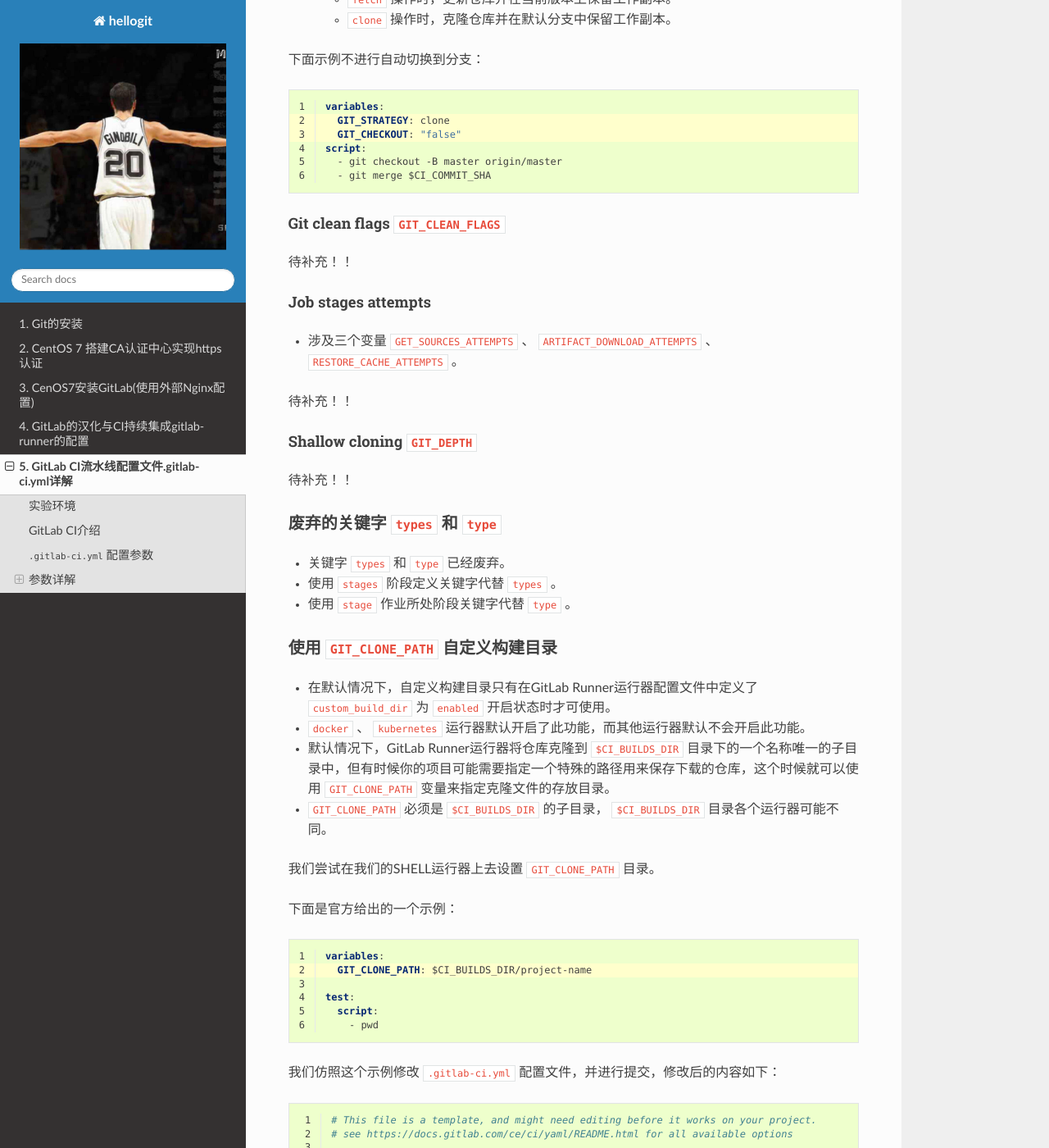
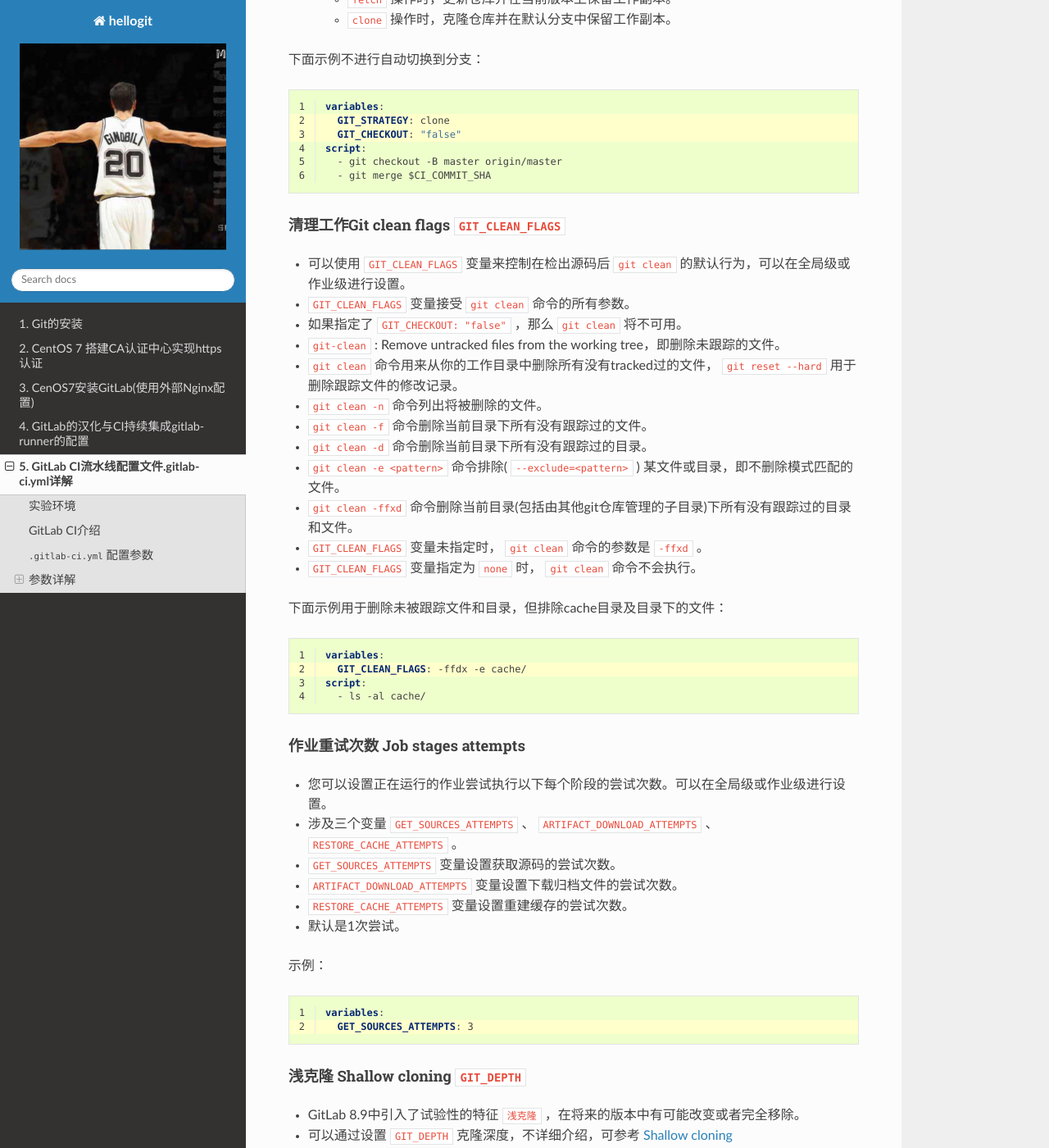
Before and after one commit to meizhaohui/hellogit, a Sphinx documentation site: the page built from source/gitlab_ci_.gitlab-ci.yml_detail.rst, in a window 1280 px wide and 1400 px high, scrolled down 70400 px. Shown: the whole window at 82% size. Built offline with Sphinx 7.4.7 and the Read the Docs theme 2.0.0, drawn with Linux system fonts in a browser that asks for light colours; some of the changed text lies outside the part shown.

Commit message:
update gitlab pipeline git clean

```diff
--- a/source/gitlab_ci_.gitlab-ci.yml_detail.rst
+++ b/source/gitlab_ci_.gitlab-ci.yml_detail.rst
@@ -2742,22 +2742,61 @@ export的导出示例::
       - git merge $CI_COMMIT_SHA
 
 
-Git clean flags ``GIT_CLEAN_FLAGS``
+清理工作Git clean flags ``GIT_CLEAN_FLAGS``
 @@@@@@@@@@@@@@@@@@@@@@@@@@@@@@@@@@@@@@@@@@@@@@@@@
 
-待补充！！
-
-Job stages attempts
+- 可以使用 ``GIT_CLEAN_FLAGS`` 变量来控制在检出源码后 ``git clean`` 的默认行为，可以在全局级或作业级进行设置。
+- ``GIT_CLEAN_FLAGS`` 变量接受  ``git clean`` 命令的所有参数。
+- 如果指定了 ``GIT_CHECKOUT: "false"`` ，那么 ``git clean`` 将不可用。
+- ``git-clean`` : Remove untracked files from the working tree，即删除未跟踪的文件。
+- ``git clean`` 命令用来从你的工作目录中删除所有没有tracked过的文件， ``git reset --hard`` 用于删除跟踪文件的修改记录。
+- ``git clean -n`` 命令列出将被删除的文件。
+- ``git clean -f`` 命令删除当前目录下所有没有跟踪过的文件。
+- ``git clean -d`` 命令删除当前目录下所有没有跟踪过的目录。
+- ``git clean -e <pattern>`` 命令排除( ``--exclude=<pattern>`` ) 某文件或目录，即不删除模式匹配的文件。
+- ``git clean -ffxd`` 命令删除当前目录(包括由其他git仓库管理的子目录)下所有没有跟踪过的目录和文件。
+- ``GIT_CLEAN_FLAGS`` 变量未指定时， ``git clean`` 命令的参数是 ``-ffxd`` 。
+- ``GIT_CLEAN_FLAGS`` 变量指定为 ``none`` 时， ``git clean`` 命令不会执行。
+
+下面示例用于删除未被跟踪文件和目录，但排除cache目录及目录下的文件：
+
+.. code-block:: yaml
+    :linenos:
+    :emphasize-lines: 2
+
+    variables:
+      GIT_CLEAN_FLAGS: -ffdx -e cache/
+    script:
+      - ls -al cache/
+
+
+作业重试次数 Job stages attempts
 @@@@@@@@@@@@@@@@@@@@@@@@@@@@@@@@@@@@@@@@@@@@@@@@@
 
+- 您可以设置正在运行的作业尝试执行以下每个阶段的尝试次数。可以在全局级或作业级进行设置。
 - 涉及三个变量 ``GET_SOURCES_ATTEMPTS`` 、 ``ARTIFACT_DOWNLOAD_ATTEMPTS`` 、 ``RESTORE_CACHE_ATTEMPTS`` 。
-
-待补充！！
-
-Shallow cloning ``GIT_DEPTH``
+- ``GET_SOURCES_ATTEMPTS`` 变量设置获取源码的尝试次数。
+- ``ARTIFACT_DOWNLOAD_ATTEMPTS`` 变量设置下载归档文件的尝试次数。
+- ``RESTORE_CACHE_ATTEMPTS`` 变量设置重建缓存的尝试次数。
+- 默认是1次尝试。
+
+示例：
+
+.. code-block:: yaml
+    :linenos:
+    :emphasize-lines: 2
+
+    variables:
+      GET_SOURCES_ATTEMPTS: 3
+
+
+
+
+浅克隆 Shallow cloning ``GIT_DEPTH``
 @@@@@@@@@@@@@@@@@@@@@@@@@@@@@@@@@@@@@@@@@@@@@@@@@
 
-待补充！！
+- GitLab 8.9中引入了试验性的特征 ``浅克隆`` ，在将来的版本中有可能改变或者完全移除。
+- 可以通过设置  ``GIT_DEPTH`` 克隆深度，不详细介绍，可参考 `Shallow cloning <https://docs.gitlab.com/ce/ci/yaml/README.html#shallow-cloning>`_
 
 
 废弃的关键字 ``types`` 和 ``type``
@@ -3193,9 +3232,7 @@ Triggers触发器
 .. image:: ./_static/images/gitlab_bluelog_git_commit_with_git_push_ci_skip_option_trigger_skipped_pipeline.png
 
 
-
-
-
+``.gitlab-ci.yml`` 配置文件各个关键字的使用就介绍到这里。
 
 
 参考：
@@ -3226,3 +3263,4 @@ Triggers触发器
 - `The [runners.custom_build_dir] section <https://docs.gitlab.com/runner/configuration/advanced-configuration.html#the-runners-section>`_
 - `trigger <https://docs.gitlab.com/ce/ci/yaml/README.html#trigger-premium>`_
 - `Using Git submodules with GitLab CI <https://docs.gitlab.com/ce/ci/git_submodules.html>`_
+- `Shallow cloning <https://docs.gitlab.com/ce/ci/yaml/README.html#shallow-cloning>`_
```
